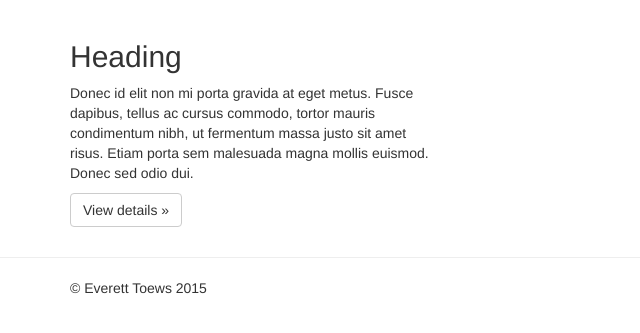
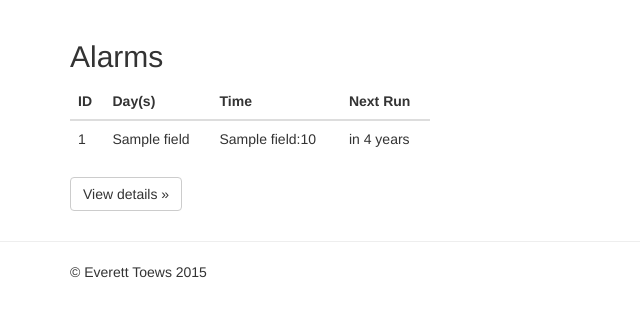
Before and after one commit to etoews/pi-o-clock, a Flask app: template pi-clock/templates/index.html in a window 1280 px wide. Shown: the part 51-384 px from the top of the page, without its empty margins (0-640 px from the left). Run offline with Flask 2, Linux system fonts and the light colour scheme; the template is opened without the code that fills it: most values are stand-ins (such as "Sample title", 1, 10 or a date in 2020); some libraries are stand-ins or nearby versions.

Commit message:
List alarms

```diff
--- a/pi-clock/app.py
+++ b/pi-clock/app.py
@@ -3,10 +3,9 @@ import logging
 from flask import Flask, render_template, request
 from flask.ext.bootstrap import Bootstrap
 from flask.ext.script import Manager
+from flask.ext.moment import Moment
 
-from apscheduler.schedulers.background import BackgroundScheduler
-
-import alarm
+import sched
 
 logging.basicConfig(
     level=logging.DEBUG,
@@ -18,19 +17,17 @@ logger.debug("Welcome to Pi Clock")
 app = Flask(__name__)
 bootstrap = Bootstrap(app)
 manager = Manager(app)
+moment = Moment(app)
 
-scheduler = BackgroundScheduler()
-scheduler.add_jobstore('sqlalchemy', url='sqlite:///pi-clock.sqlite')
-scheduler.add_job(alarm.play_song, id='play_song', trigger='cron',
-                  day_of_week='mon-fri', hour=7)
-scheduler.start()
 
 @app.route('/', methods=['GET', 'POST'])
 def index():
     if request.method == 'POST':
         pass
 
-    return render_template('index.html')
+    alarms = sched.alarms()
+
+    return render_template('index.html', alarms=alarms)
 
 if __name__ == '__main__':
     manager.run()
--- a/pi-clock/templates/base.html
+++ b/pi-clock/templates/base.html
@@ -24,3 +24,8 @@
     </div>
     {% endblock %}
 {% endblock %}
+
+{% block scripts %}
+    {{ super() }}
+    {{ moment.include_moment() }}
+{% endblock %}
--- a/pi-clock/templates/index.html
+++ b/pi-clock/templates/index.html
@@ -4,8 +4,30 @@
 <div class="container">
     <div class="row">
         <div class="col-md-4">
-            <h2>Heading</h2>
-            <p>Donec id elit non mi porta gravida at eget metus. Fusce dapibus, tellus ac cursus commodo, tortor mauris condimentum nibh, ut fermentum massa justo sit amet risus. Etiam porta sem malesuada magna mollis euismod. Donec sed odio dui. </p>
+            <h2>Alarms</h2>
+            <table class="table">
+                <thead>
+                    <tr>
+                        <th>ID</th>
+                        <th>Day(s)</th>
+                        <th>Time</th>
+                        <th>Next Run</th>
+                    </tr>
+                </thead>
+                <tbody>
+                {% for alarm in alarms %}
+                    {% set day_of_week = alarm.trigger.fields[4] %}
+                    {% set hour = alarm.trigger.fields[5] %}
+                    {% set minute = alarm.trigger.fields[6] | int() %}
+                    <tr>
+                        <td>{{ alarm.id }}</td>
+                        <td>{{ day_of_week }}</td>
+                        <td>{{ hour }}:{{ '%02d' | format(minute) }}</td>
+                        <td>{{ moment(alarm.next_run_time, True).fromNow(refresh=True) }}</td>
+                    </tr>
+                {% endfor %}
+                </tbody>
+            </table>
             <p><a class="btn btn-default" href="#" role="button">View details &raquo;</a></p>
         </div>
     </div>
--- a/requirements.txt
+++ b/requirements.txt
@@ -1,6 +1,8 @@
 # pygame==1.9.1
+
 Flask~=0.10
 Flask-Bootstrap~=3.3.5
+Flask-Moment~=0.5
 Flask-Script~=2.0
 
 apscheduler~=3.0
```
Also changed, not shown: pi-clock/sched.py (added, +11 -0 lines), README.md.
